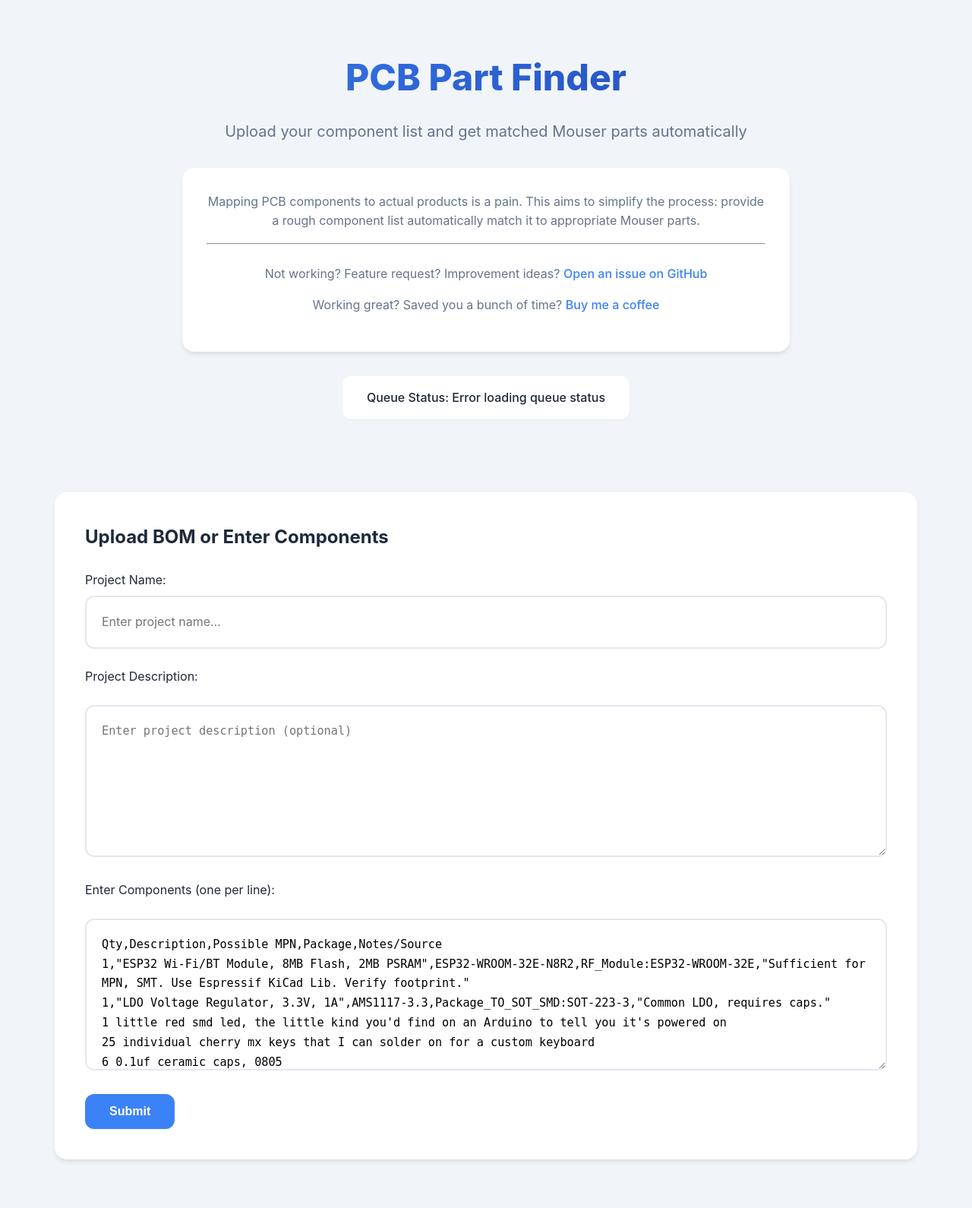
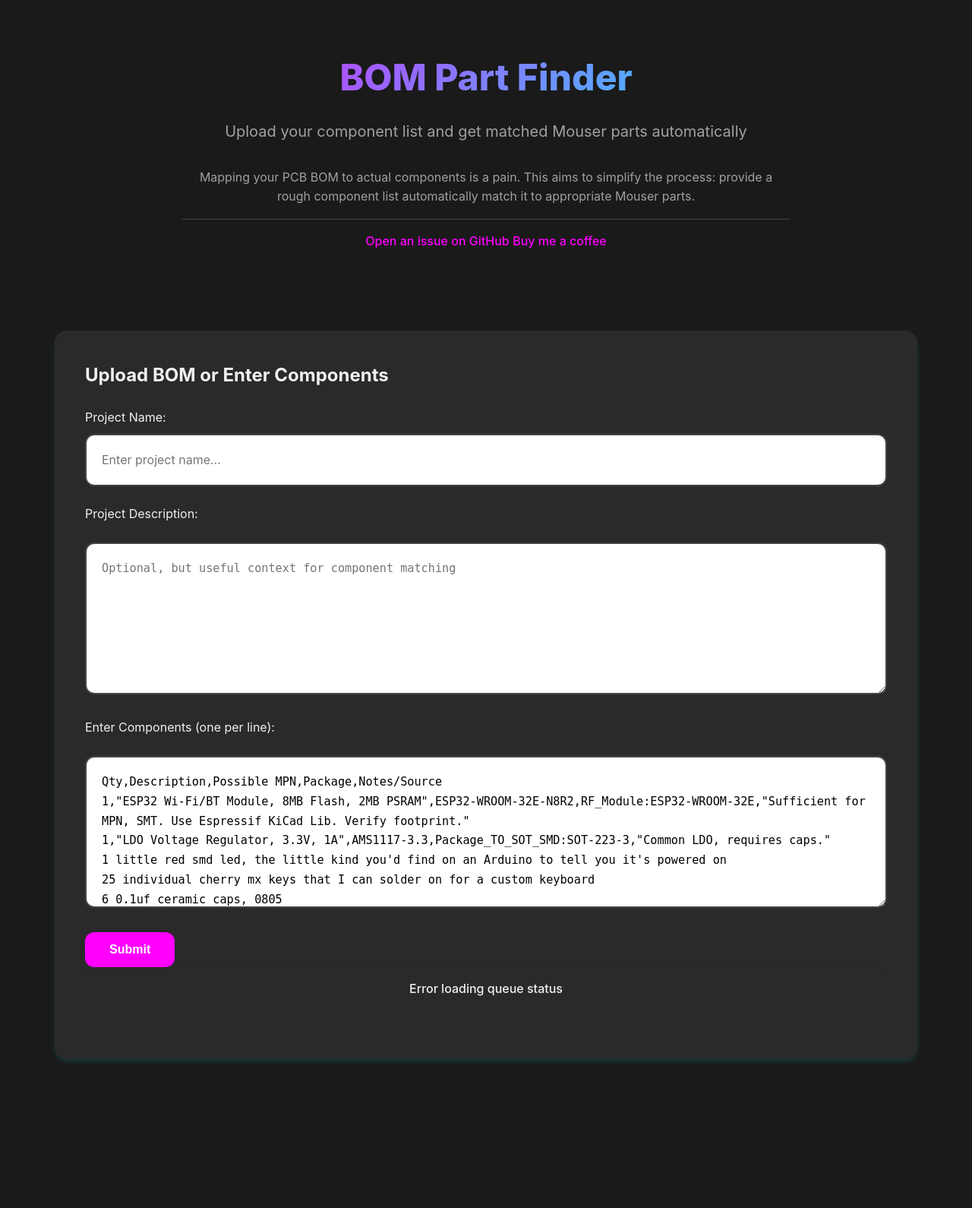
Before and after one commit to LastZactionHero/part_finder, a Flask app: page / in a window 1280 px wide. Shown: the whole page at 76% size. After the commit the page ends 1398 px from the top, so only its background shows below. Run offline with Flask 3, Linux system fonts and the light colour scheme.

Commit message:
Better colors

```diff
--- a/pcb_part_finder/web/static/script.js
+++ b/pcb_part_finder/web/static/script.js
@@ -6,9 +6,12 @@ const componentInput = document.getElementById('componentInput');
 const projectNameInput = document.getElementById('projectNameInput');
 const projectDescriptionInput = document.getElementById('projectDescriptionInput');
 const submitButton = document.getElementById('submitButton');
-const statusSection = document.getElementById('statusSection');
+const processingResultsSection = document.getElementById('processing-results-section'); // Updated: Combined section
+const queueInfoContainer = document.getElementById('queueInfoContainer'); // Container for queue info
+const statusMessageContainer = document.getElementById('statusMessageContainer'); // Container for status messages
 const statusMessage = document.getElementById('statusMessage');
-const resultsSection = document.getElementById('resultsSection');
+const resultsHeader = document.getElementById('resultsHeader'); // Header for results table
+const resultsTableContainer = document.getElementById('resultsTableContainer'); // Container for results table
 const resultsTable = document.getElementById('resultsTable').getElementsByTagName('tbody')[0];
 const queueLength = document.getElementById('queueLength');
 
@@ -77,17 +80,22 @@ function parseCSV(csv) {
         // Handle case where last field might be empty
         if (line.endsWith(',')) values.push('');
 
-
         const component = {};
+        // Check if the number of values matches the number of headers OR if it's a single value line
         if (values.length === headers.length) {
             headers.forEach((header, index) => {
-                const apiField = fieldMap[header] || header.toLowerCase();
+                const apiField = fieldMap[header] || header.toLowerCase(); // Map or use lowercased header
                 component[apiField] = values[index];
             });
-        } else {
-            // Handle invalid row format - less likely now but good fallback
-            console.warn(`Skipping invalid CSV row: ${line} (Parsed ${values.length} fields, expected ${headers.length})`);
-            component.description = `${line}`;
+        } else if (values.length === 1 && values[0]) { // Handle single description per line
+            component.description = values[0];
+            component.qty = '1'; // Default Qty
+            component.possible_mpn = '';
+            component.package = '';
+            component.notes = 'Single column input';
+        } else if (line.trim()) { // Catch other invalid lines
+            console.warn(`Skipping invalid CSV row: ${line} (Parsed ${values.length} fields, expected ${headers.length} or 1)`);
+            component.description = `${line}`; // Treat the whole line as description
             component.qty = '1';
             component.possible_mpn = '';
             component.package = '';
@@ -171,7 +179,7 @@ function updateResultsTable(components) {
         const statusCell = row.insertCell();
         const priceCell = row.insertCell();
         const availCell = row.insertCell();
-        const datasheetCell = row.insertCell();
+        const mouserCell = row.insertCell();
 
         qtyCell.textContent = component.qty;
         descCell.textContent = component.description;
@@ -225,15 +233,15 @@ function updateResultsTable(components) {
         statusCell.classList.add(statusClass);
         // --- End New CSS Class Logic ---
 
-        // Add datasheet link if available
-        if (component.datasheet_url) {
+        // Add Mouser link if available
+        if (component.mouser_part_number) {
             const link = document.createElement('a');
-            link.href = component.datasheet_url;
-            link.textContent = 'Link';
-            link.target = '_blank'; // Open in new tab
-            datasheetCell.appendChild(link);
+            link.href = `https://www.mouser.com/ProductDetail/${component.mouser_part_number}`;
+            link.textContent = component.mouser_part_number;
+            link.target = '_blank';
+            mouserCell.appendChild(link);
         } else {
-            datasheetCell.textContent = 'N/A';
+            mouserCell.textContent = 'Not matched';
         }
     });
 }
@@ -243,6 +251,9 @@ async function pollProjectStatus(projectId) {
     try {
         const status = await getProjectStatus(projectId);
 
+        // Always show the main processing section once polling starts
+        processingResultsSection.classList.remove('hidden');
+
         if (status.status === 'queued') {
             statusMessage.innerHTML = `
                 <div class="status-message">
@@ -250,6 +261,10 @@ async function pollProjectStatus(projectId) {
                     <p>Position: ${status.position} of ${status.total_in_queue}</p>
                 </div>
             `;
+            // Hide results table while queued
+            resultsHeader.classList.add('hidden');
+            resultsTableContainer.classList.add('hidden');
+            queueInfoContainer.classList.remove('hidden'); // Show queue info
             setTimeout(() => pollProjectStatus(projectId), 10000); // Poll every 10 seconds
         } else if (status.status === 'processing') {
             statusMessage.innerHTML = `
@@ -258,30 +273,47 @@ async function pollProjectStatus(projectId) {
                 </div>
             `;
             // Update the table with partial results if available
-            if (status.bom && status.bom.components) {
+            if (status.bom && status.bom.components && status.bom.components.length > 0) {
                 updateResultsTable(status.bom.components);
-                resultsSection.classList.remove('hidden');
+                resultsHeader.classList.remove('hidden'); // Show results header
+                resultsTableContainer.classList.remove('hidden'); // Show results table
+            } else {
+                // Hide results table if no components yet
+                resultsHeader.classList.add('hidden');
+                resultsTableContainer.classList.add('hidden');
             }
+            queueInfoContainer.classList.add('hidden'); // Hide queue info while processing
             setTimeout(() => pollProjectStatus(projectId), 5000); // Poll faster (every 5 seconds)
         } else if (status.status === 'error') {
             statusMessage.innerHTML = '<div class="error">Processing failed.</div>';
             submitButton.disabled = false;
             submitButton.textContent = 'Submit';
+            // Hide results table on error
+            resultsHeader.classList.add('hidden');
+            resultsTableContainer.classList.add('hidden');
+            queueInfoContainer.classList.remove('hidden'); // Show queue info
         } else if (status.status === 'finished') {
             statusMessage.innerHTML = '<div class="success">Processing complete!</div>';
             updateResultsTable(status.bom.components);
-            resultsSection.classList.remove('hidden');
+            resultsHeader.classList.remove('hidden'); // Ensure results header is visible
+            resultsTableContainer.classList.remove('hidden'); // Ensure results table is visible
             submitButton.disabled = false;
             submitButton.textContent = 'Submit';
+            queueInfoContainer.classList.remove('hidden'); // Show queue info
         } else {
             statusMessage.innerHTML = `<div class="error">Unknown project status: ${status.status}</div>`;
             submitButton.disabled = false;
             submitButton.textContent = 'Submit';
+            // Hide results table on unknown status
+            resultsHeader.classList.add('hidden');
+            resultsTableContainer.classList.add('hidden');
+            queueInfoContainer.classList.remove('hidden'); // Show queue info
         }
     } catch (error) {
         statusMessage.innerHTML = `<div class="error">Error fetching status: ${error.message}</div>`;
         submitButton.disabled = false;
         submitButton.textContent = 'Submit';
+        queueInfoContainer.classList.remove('hidden'); // Show queue info on error
     }
 }
 
@@ -307,13 +339,14 @@ submitButton.addEventListener('click', async () => {
             throw new Error('No valid components found in the input');
         }
 
-        // Clear previous results
+        // Clear previous results and hide specific parts of the processing section
         resultsTable.innerHTML = '';
-        resultsSection.classList.add('hidden');
+        resultsHeader.classList.add('hidden');
+        resultsTableContainer.classList.add('hidden');
 
         submitButton.disabled = true;
         submitButton.textContent = 'Processing...';
-        statusSection.classList.remove('hidden');
+        processingResultsSection.classList.remove('hidden'); // Show the main container
         statusMessage.innerHTML = '<div class="status-message">Creating project...</div>';
 
         const projectId = await createProject(projectName, projectDescription, components);
@@ -334,12 +367,14 @@ window.addEventListener('load', () => {
     const urlParams = new URLSearchParams(window.location.search);
     const projectId = urlParams.get('project');
     if (projectId) {
-        statusSection.classList.remove('hidden');
+        processingResultsSection.classList.remove('hidden'); // Show the container if project ID exists
         submitButton.disabled = true;
         submitButton.textContent = 'Processing...';
         pollProjectStatus(projectId);
     } else {
         submitButton.disabled = false;
         submitButton.textContent = 'Submit';
+        // Ensure the processing section is hidden on initial load without a project ID
+        processingResultsSection.classList.add('hidden');
     }
 });
--- a/pcb_part_finder/web/static/style.css
+++ b/pcb_part_finder/web/static/style.css
@@ -1,17 +1,17 @@
 :root {
-    --primary-color: #3b82f6;
-    --primary-hover: #2563eb;
-    --secondary-color: #1e40af;
-    --background-color: #f1f5f9;
-    --card-background: #ffffff;
-    --text-color: #1e293b;
-    --text-secondary: #64748b;
-    --border-color: #e2e8f0;
-    --error-color: #ef4444;
-    --success-color: #22c55e;
-    --shadow-sm: 0 1px 2px 0 rgb(0 0 0 / 0.05);
-    --shadow-md: 0 4px 6px -1px rgb(0 0 0 / 0.1);
-    --shadow-lg: 0 10px 15px -3px rgb(0 0 0 / 0.1);
+    --primary-color: #ff00ff; /* Neon Pink/Magenta */
+    --primary-hover: #cc00cc; /* Darker Pink */
+    --secondary-color: #00ffff; /* Cyan/Electric Blue */
+    --background-color: #1a1a1a; /* Very Dark Gray */
+    --card-background: #2a2a2a; /* Lighter Dark Gray */
+    --text-color: #f0f0f0; /* Light Gray/Off-White */
+    --text-secondary: #a0a0a0; /* Medium Gray */
+    --border-color: #444444; /* Dark Gray */
+    --error-color: #ff3333; /* Bright Red */
+    --success-color: #33ff33; /* Bright Green */
+    --shadow-sm: 0 1px 2px 0 rgb(255 0 255 / 0.1); /* Neon pink shadow */
+    --shadow-md: 0 4px 6px -1px rgb(0 255 255 / 0.15); /* Cyan shadow */
+    --shadow-lg: 0 10px 15px -3px rgb(255 0 255 / 0.2); /* Larger neon pink shadow */
 }
 
 * {
@@ -58,6 +58,21 @@ h1 {
     margin-right: auto;
 }
 
+/* Styles for header info paragraphs */
+.header-info {
+    color: var(--text-secondary);
+    max-width: 800px; /* Maintain consistent width */
+    margin: 0.5rem auto; /* Add some vertical spacing */
+}
+
+.header-divider {
+    border: 0;
+    height: 1px;
+    background-color: var(--border-color);
+    max-width: 800px;
+    margin: 1rem auto; /* Spacing around the divider */
+}
+
 .project-info {
     background-color: var(--card-background);
     padding: 2rem;
@@ -79,6 +94,9 @@ h1 {
     box-shadow: var(--shadow-sm);
     display: inline-block;
     font-weight: 500;
+    margin-bottom: 1.5rem;
+    width: 100%;
+    text-align: center;
 }
 
 .upload-section {
--- a/pcb_part_finder/web/templates/index.html
+++ b/pcb_part_finder/web/templates/index.html
@@ -3,24 +3,20 @@
 <head>
     <meta charset="UTF-8">
     <meta name="viewport" content="width=device-width, initial-scale=1.0">
-    <title>PCB Part Finder</title>
+    <title>BOM Part Finder</title>
     <link rel="stylesheet" href="/static/style.css">
 </head>
 <body>
     <div class="container">
         <header>
-            <h1>PCB Part Finder</h1>
+            <h1>BOM Part Finder</h1>
             <p class="description">Upload your component list and get matched Mouser parts automatically</p>
-            <div class="project-info">
-                <p>Mapping PCB components to actual products is a pain. This aims to simplify the process: provide a rough component list automatically match it to appropriate Mouser parts.<p>
-                <hr/><br/>
-                <p>Not working? Feature request? Improvement ideas? <a href="https://github.com/LastZactionHero/part_finder/issues" target="_blank" rel="noopener noreferrer">Open an issue on GitHub</a></p>
-                <p>Working great? Saved you a bunch of time? <a href="https://www.buymeacoffee.com/lastzactionhero" target="_blank" rel="noopener noreferrer">Buy me a coffee</a></p>
-            </div>
-            <div class="queue-info">
-                <span>Queue Status: </span>
-                <span id="queueLength">Loading...</span>
-            </div>
+            <p class="header-info">Mapping your PCB BOM to actual components is a pain. This aims to simplify the process: provide a rough component list automatically match it to appropriate Mouser parts.</p>
+            <hr class="header-divider"/>
+            <p class="header-info">
+                <a href="https://github.com/LastZactionHero/part_finder/issues" target="_blank" rel="noopener noreferrer">Open an issue on GitHub</a>
+                <a href="https://www.buymeacoffee.com/lastzactionhero" target="_blank" rel="noopener noreferrer">Buy me a coffee</a>
+            </p>
         </header>
 
         <main>
@@ -29,7 +25,7 @@
                 <label for="projectNameInput">Project Name:</label>
                 <input type="text" id="projectNameInput" placeholder="Enter project name...">
                 <label for="projectDescriptionInput">Project Description:</label>
-                <textarea id="projectDescriptionInput" placeholder="Enter project description (optional)" rows="2"></textarea>
+                <textarea id="projectDescriptionInput" placeholder="Optional, but useful context for component matching" rows="2"></textarea>
                 <label for="componentInput">Enter Components (one per line):</label>
                 <textarea id="componentInput">Qty,Description,Possible MPN,Package,Notes/Source
 1,"ESP32 Wi-Fi/BT Module, 8MB Flash, 2MB PSRAM",ESP32-WROOM-32E-N8R2,RF_Module:ESP32-WROOM-32E,"Sufficient for MPN, SMT. Use Espressif KiCad Lib. Verify footprint."
@@ -38,16 +34,17 @@
 25 individual cherry mx keys that I can solder on for a custom keyboard
 6 0.1uf ceramic caps, 0805</textarea>
                 <button id="submitButton" disabled>Submit</button>
+                <div class="queue-info" id="queueInfoContainer">
+                    <span id="queueLength">Loading Queue...</span>
+                </div>
             </div>
 
-            <div id="statusSection" class="hidden">
-                <h2>Processing Status</h2>
-                <div id="statusMessage"></div>
-            </div>
-
-            <div id="resultsSection" class="hidden">
-                <h2>Matched Parts</h2>
-                <div class="table-container">
+            <div id="processing-results-section" class="hidden">
+                <div id="statusMessageContainer">
+                     <div id="statusMessage"></div>
+                </div>
+                <h2 id="resultsHeader" class="hidden">Matched Parts</h2>
+                <div class="table-container hidden" id="resultsTableContainer">
                     <table id="resultsTable">
                         <thead>
                             <tr>
```
Also changed, not shown: other parts of pcb_part_finder/web/static/style.css (+32 -2 lines), pcb_part_finder/api/projects.py (+70 -16 lines).
